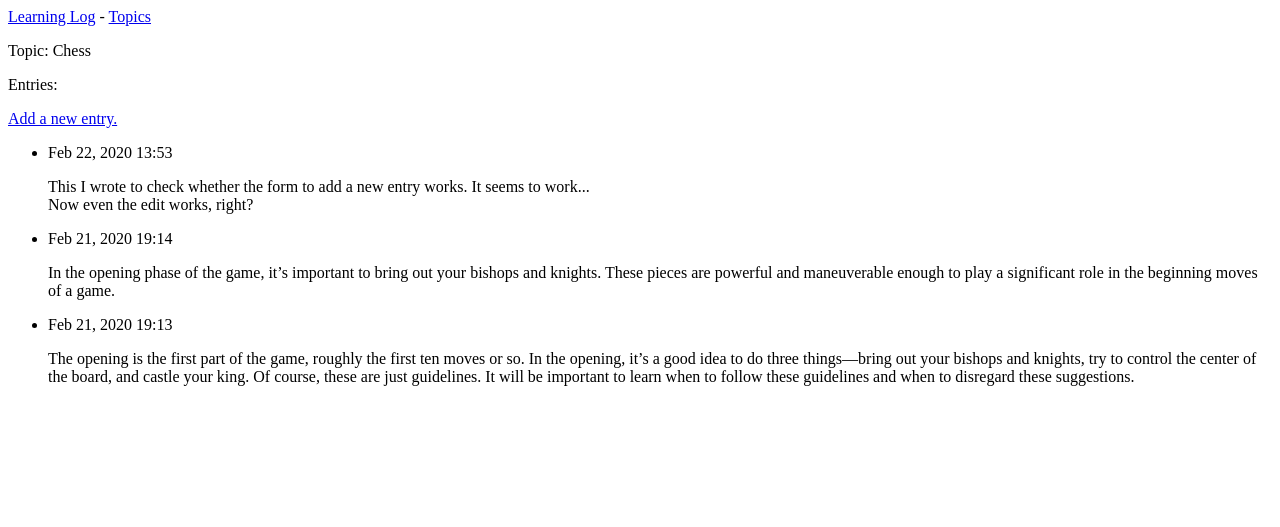
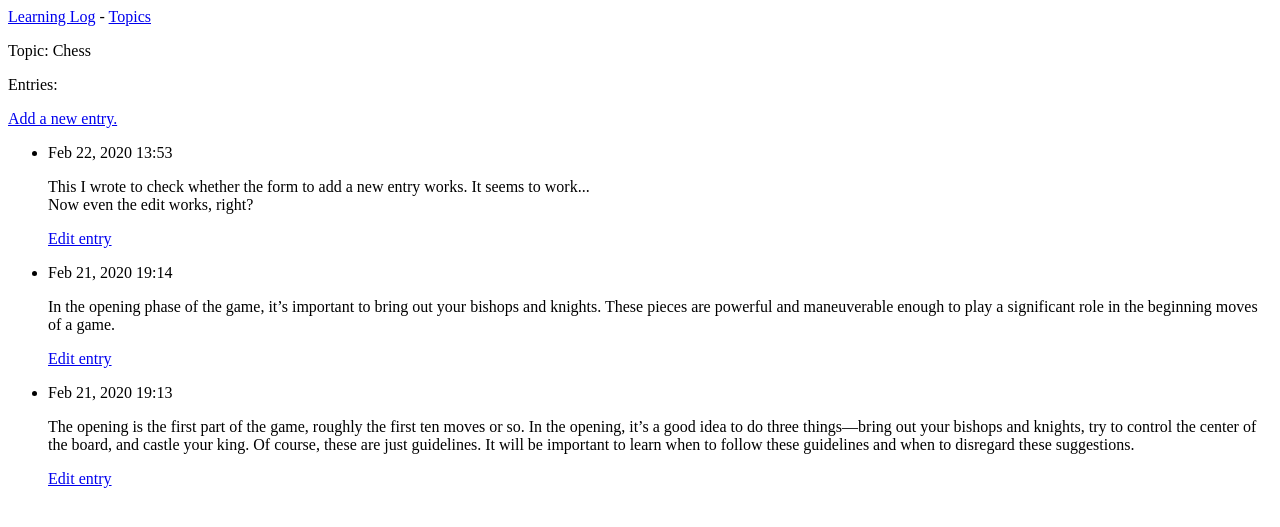
Before and after one commit to oxfos/learning_log, a Django app: page /topics/1/ in a window 1280 px wide. Shown: the top 527 px of the page. Run offline with Django 3.2, Linux system fonts and the light colour scheme; data comes from the database, SQL or seed files in the repository; both versions use the stored data as it was after the commit.

Commit message:
Added code to edit entry: url, view, template, link from other pages.

```diff
--- a/src/learning_logs/templates/learning_logs/topic.html
+++ b/src/learning_logs/templates/learning_logs/topic.html
@@ -13,6 +13,9 @@
         <li>
             <p>{{ entry.date_added|date:'M d, Y H:i' }}</p>
             <p>{{ entry.text|linebreaks }}</p>
+            <p>
+              <a href="{% url 'learning_logs:edit_entry' entry.id %}">Edit entry</a>
+            </p>
         </li>
       {% empty %}
         <li>There are no entries for this topic yet.</li>
--- a/src/learning_logs/urls.py
+++ b/src/learning_logs/urls.py
@@ -15,4 +15,6 @@ urlpatterns = [
     path('new_topic/', views.new_topic, name='new_topic'),
     # Page for adding a new entry.
     path('new_entry/<int:topic_id>/', views.new_entry, name='new_entry'),
+    # Page for editing an entry.
+    path('edit_entry/<int:entry_id>/', views.edit_entry, name='edit_entry'),
 ]
--- a/src/learning_logs/views.py
+++ b/src/learning_logs/views.py
@@ -1,5 +1,5 @@
 from django.shortcuts import render, redirect
-from .models import Topic
+from .models import Topic, Entry
 from .forms import TopicForm, EntryForm
 
 def index(request):
@@ -49,3 +49,19 @@ def new_entry(request, topic_id):
             return redirect('learning_logs:topic', topic_id=topic_id)
     context = {'form': form, 'topic': topic}
     return render(request, 'learning_logs/new_entry.html', context)
+
+def edit_entry(request, entry_id):
+    """Edit an entry."""
+    entry = Entry.objects.get(id=entry_id)
+    topic = entry.topic
+    if request.method != 'POST':
+        # Initial request; pre-fill form with the current entry.
+        form = EntryForm(instance=entry)
+    else:
+        # POST data submitted; process data.
+        form = EntryForm(instance=entry, data=request.POST)
+        if form.is_valid():
+            form.save()
+            return redirect('learning_logs:topic', topic_id=topic.id)
+    context = {'form': form, 'topic': topic, 'entry': entry}
+    return render(request, 'learning_logs/edit_entry.html', context)
```
Also changed, not shown: src/learning_logs/templates/learning_logs/edit_entry.html (added, +13 -0 lines), src/db.sqlite3.
